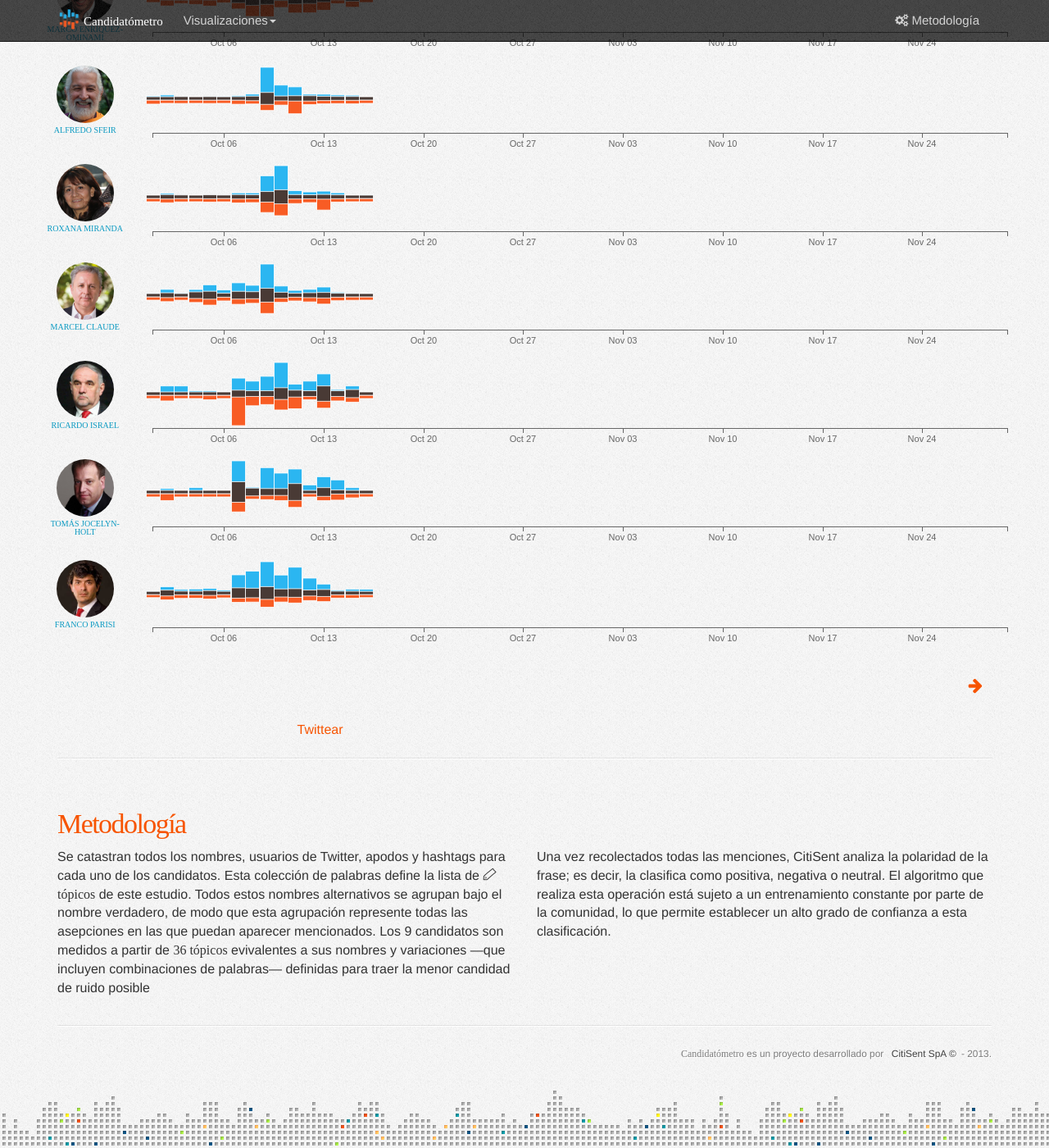
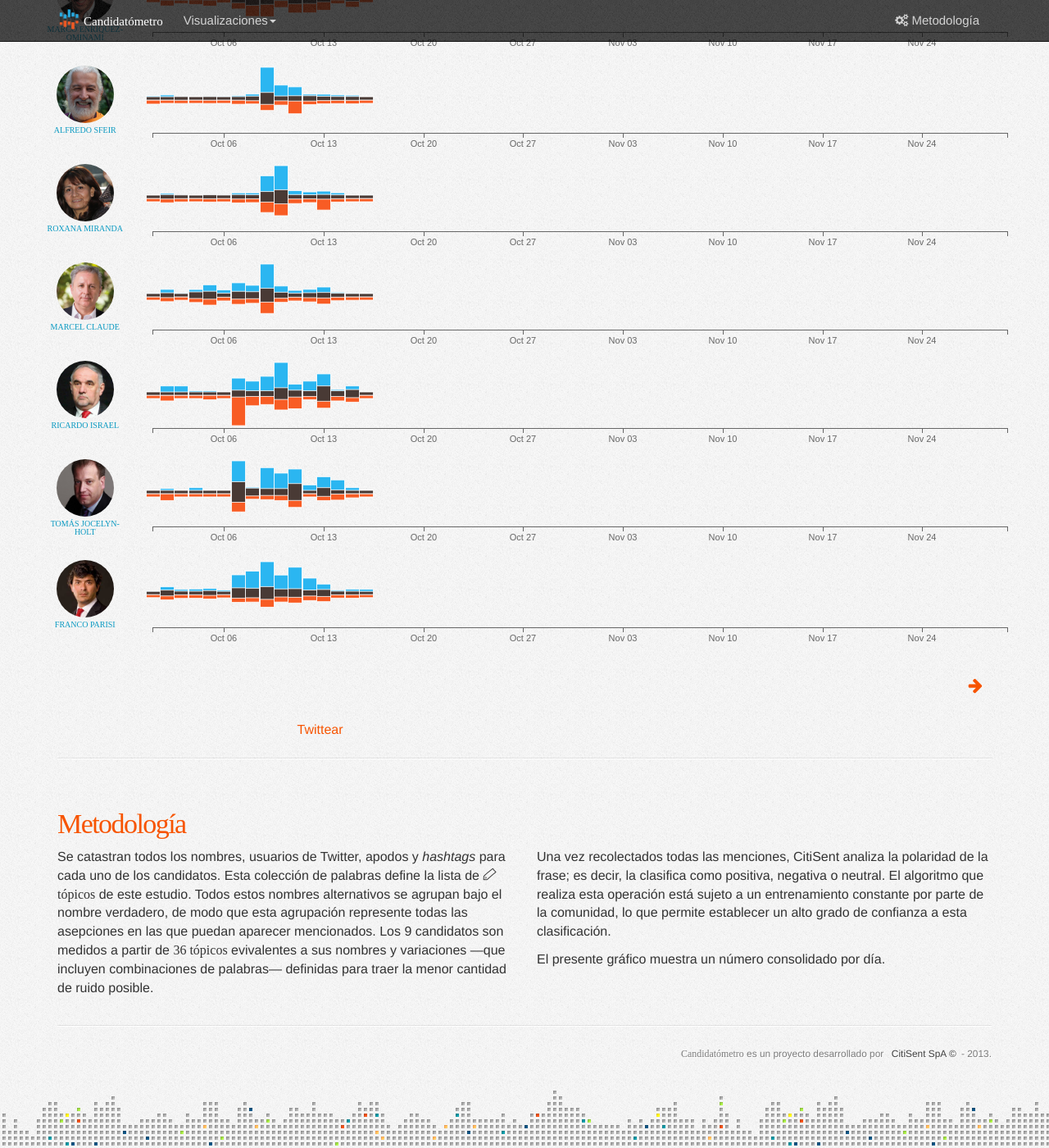
Before and after one commit to CitiSent/candidatometro, a Jekyll site: the page built from pages/percepcion-ciudadana.md, in a window 1280 px wide and 1400 px high, scrolled down 471 px. Shown: the whole window at 82% size. Built offline with Jekyll 4.4.1, drawn with Linux system fonts in a browser that asks for light colours; nearby versions of some CDN libraries; some web fonts are replaced; Markdown is read by kramdown in place of the engine named in the settings; comment, search, counter and statistics services are not loaded.

Commit message:
Responsive perception y textos correjidos

```diff
--- a/_includes/metodo-percepcion.html
+++ b/_includes/metodo-percepcion.html
@@ -4,10 +4,11 @@
 <div class='row'>
 
   <div class='col-sm-6'>
-    <p>Se catastran todos los nombres, usuarios de Twitter, apodos y hashtags para cada uno de los candidatos. Esta colección de palabras define la lista de <i class='cs-icon-topic'></i> <strong>tópicos</strong> de este estudio. Todos estos nombres alternativos se agrupan bajo el nombre verdadero, de modo que esta agrupación represente todas las asepciones en las que puedan aparecer mencionados. Los 9 candidatos son medidos a partir de <strong>36 tópicos</strong> evivalentes a sus nombres y variaciones &mdash;que incluyen combinaciones de palabras&mdash; definidas para traer la menor candidad de ruido posible</p>
+    <p>Se catastran todos los nombres, usuarios de Twitter, apodos y <em>hashtags</em> para cada uno de los candidatos. Esta colección de palabras define la lista de <i class='cs-icon-topic'></i> <strong>tópicos</strong> de este estudio. Todos estos nombres alternativos se agrupan bajo el nombre verdadero, de modo que esta agrupación represente todas las asepciones en las que puedan aparecer mencionados. Los 9 candidatos son medidos a partir de <strong>36 tópicos</strong> evivalentes a sus nombres y variaciones &mdash;que incluyen combinaciones de palabras&mdash; definidas para traer la menor cantidad de ruido posible.</p>
   </div>
 
   <div class='col-sm-6'>
     <p>Una vez recolectados todas las menciones, CitiSent analiza la polaridad de la frase; es decir, la clasifica como positiva, negativa o neutral. El algoritmo que realiza esta operación está sujeto a un entrenamiento constante por parte de la comunidad, lo que permite establecer un alto grado de confianza a esta clasificación.</p>
+    <p>El presente gráfico muestra un número consolidado por día.</p>
   </div>
 </div>
```
Also changed, not shown: demo/percepcion-ciudadana.md (+2 -2 lines), css/candidatometro.css.
